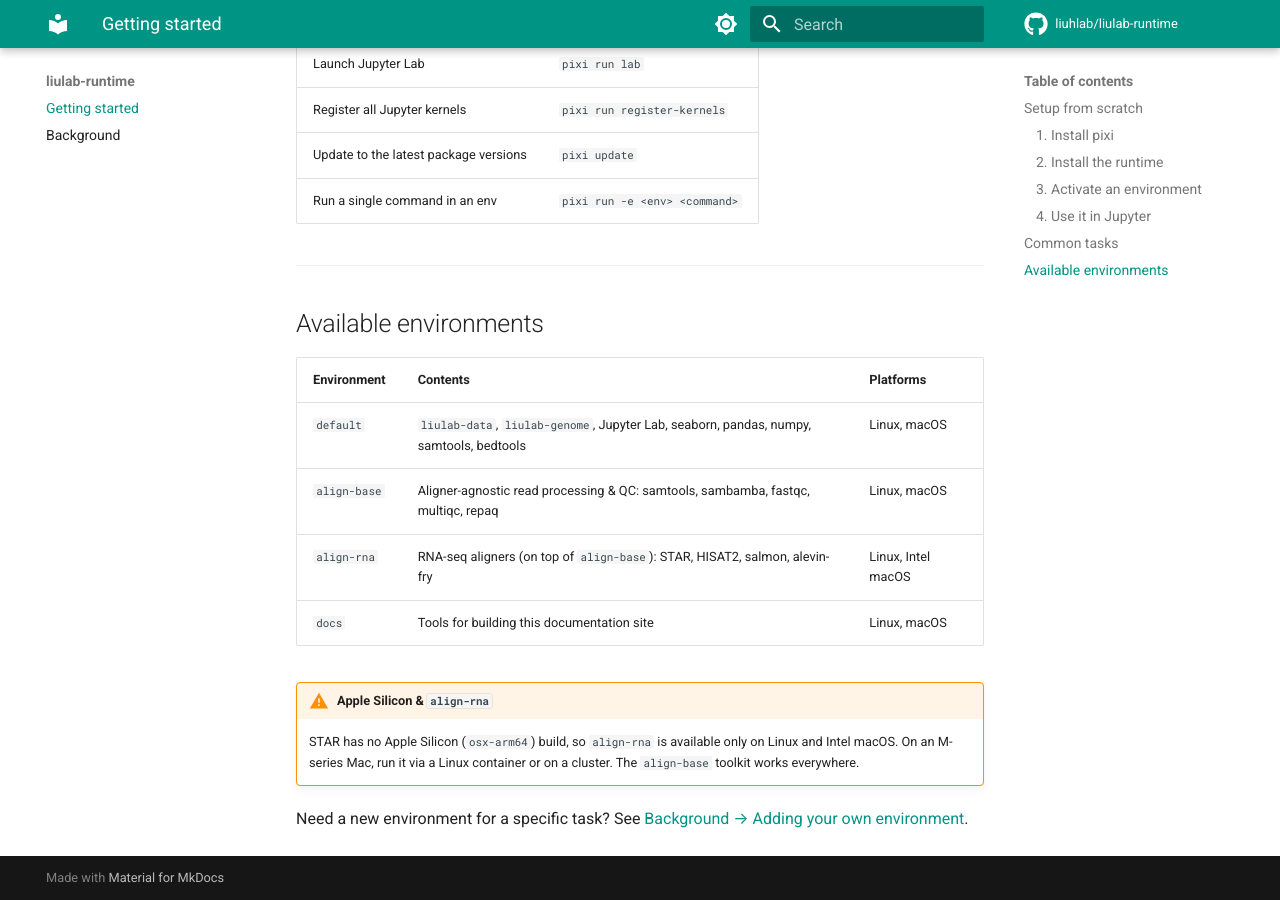
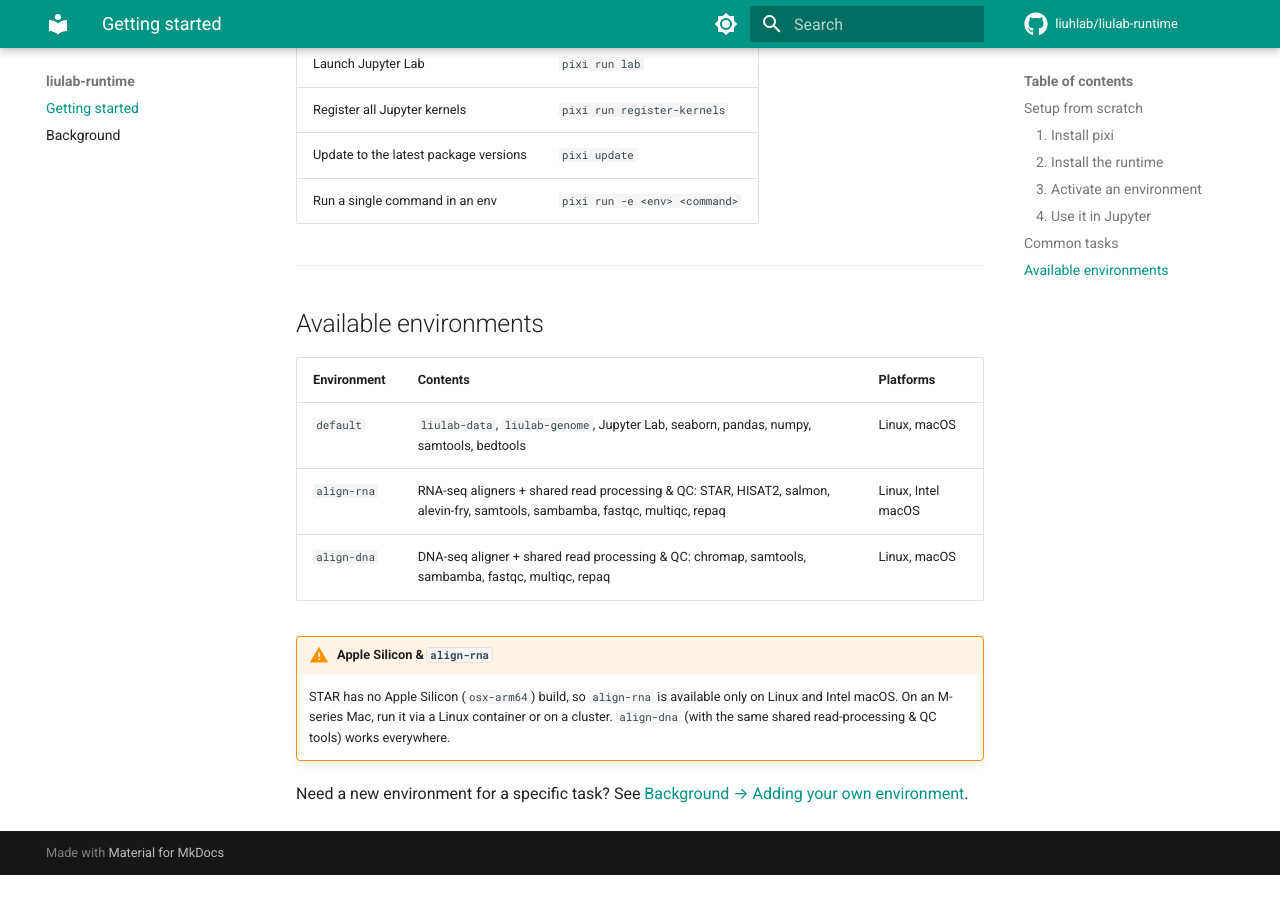
Before and after one commit to liuhlab/liulab-runtime, an MkDocs documentation site: the page built from docs/index.md, in a window 1280 px wide and 900 px high, scrolled down 2417 px. Built offline with MkDocs 1.6.1 and Material for MkDocs 9.7.7, drawn with Linux system fonts in a browser that asks for light colours; comment, search, counter and statistics services are not loaded; after the commit the page ends 3292 px from its top, so only the background shows below that.

Commit message:
Add align-dna env, ipywidgets; drop non-user-facing align-base/docs envs
- Add ipywidgets to the default analysis environment
- Add align-dna environment (chromap) on top of align-base
- Remove standalone align-base and docs environments (kept as features);
  they are not user-facing and no longer registered as Jupyter kernels
- Update kernel registration fallback list and env tables in README/docs

Co-Authored-By: Claude Opus 4.8 (1M context) <noreply@anthropic.com>

```diff
--- a/docs/index.md
+++ b/docs/index.md
@@ -131,15 +131,14 @@ again to pick it up.
 | Environment  | Contents                                                            | Platforms |
 | ------------ | ------------------------------------------------------------------- | --------- |
 | `default`    | `liulab-data`, `liulab-genome`, Jupyter Lab, seaborn, pandas, numpy, samtools, bedtools | Linux, macOS |
-| `align-base` | Aligner-agnostic read processing & QC: samtools, sambamba, fastqc, multiqc, repaq | Linux, macOS |
-| `align-rna`  | RNA-seq aligners (on top of `align-base`): STAR, HISAT2, salmon, alevin-fry | Linux, Intel macOS |
-| `docs`       | Tools for building this documentation site                         | Linux, macOS |
+| `align-rna`  | RNA-seq aligners + shared read processing & QC: STAR, HISAT2, salmon, alevin-fry, samtools, sambamba, fastqc, multiqc, repaq | Linux, Intel macOS |
+| `align-dna`  | DNA-seq aligner + shared read processing & QC: chromap, samtools, sambamba, fastqc, multiqc, repaq | Linux, macOS |
 
 !!! warning "Apple Silicon & `align-rna`"
     STAR has no Apple Silicon (`osx-arm64`) build, so `align-rna` is
     available only on Linux and Intel macOS. On an M-series Mac, run it
-    via a Linux container or on a cluster. The `align-base` toolkit works
-    everywhere.
+    via a Linux container or on a cluster. `align-dna` (with the same
+    shared read-processing & QC tools) works everywhere.
 
 Need a new environment for a specific task? See
 [Background → Adding your own environment](background.md#adding-your-own-environment).
```
Also changed, not shown: README.md (+1 -1 lines), pyproject.toml (+13 -2 lines), 3 other files.
